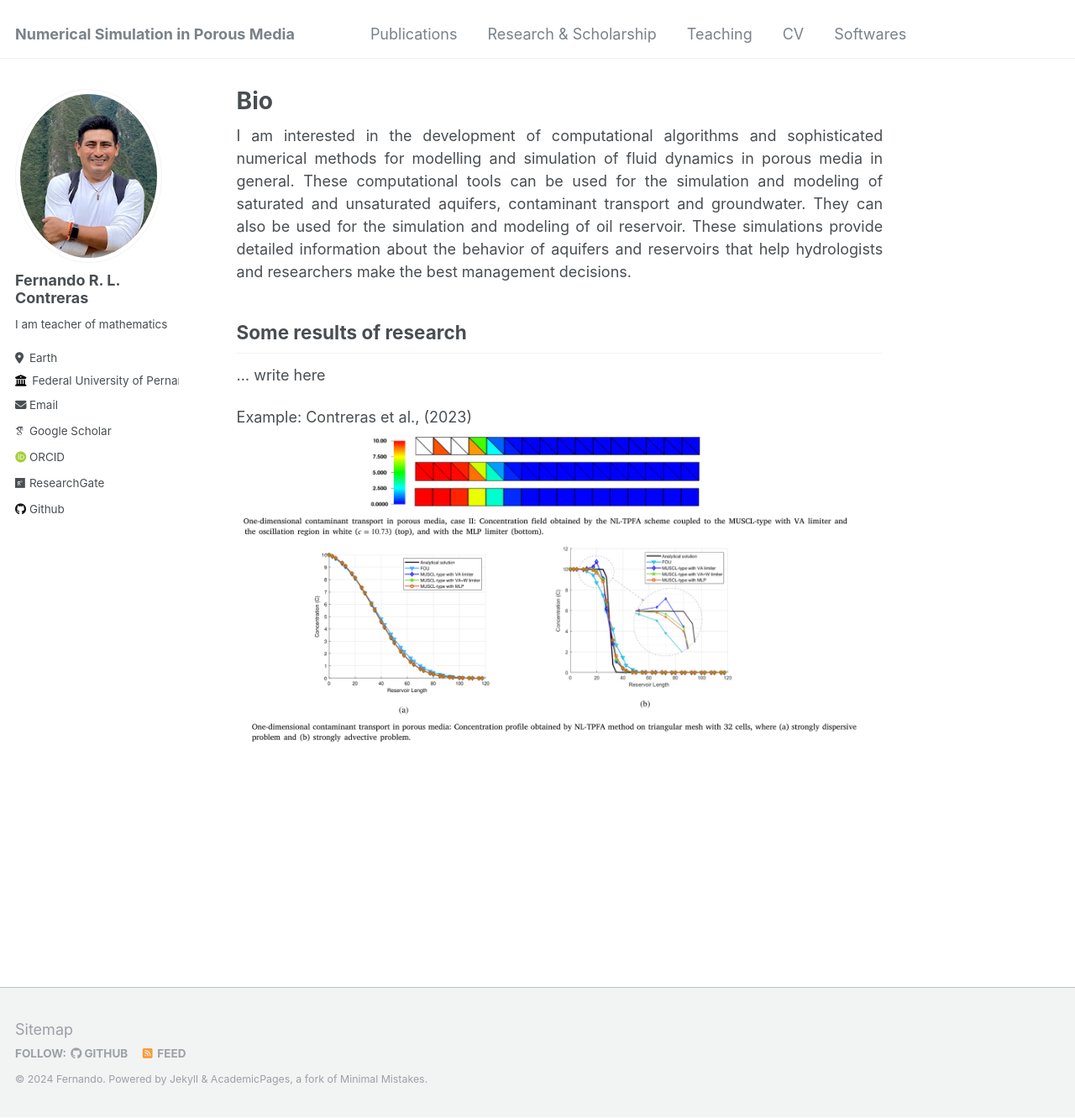
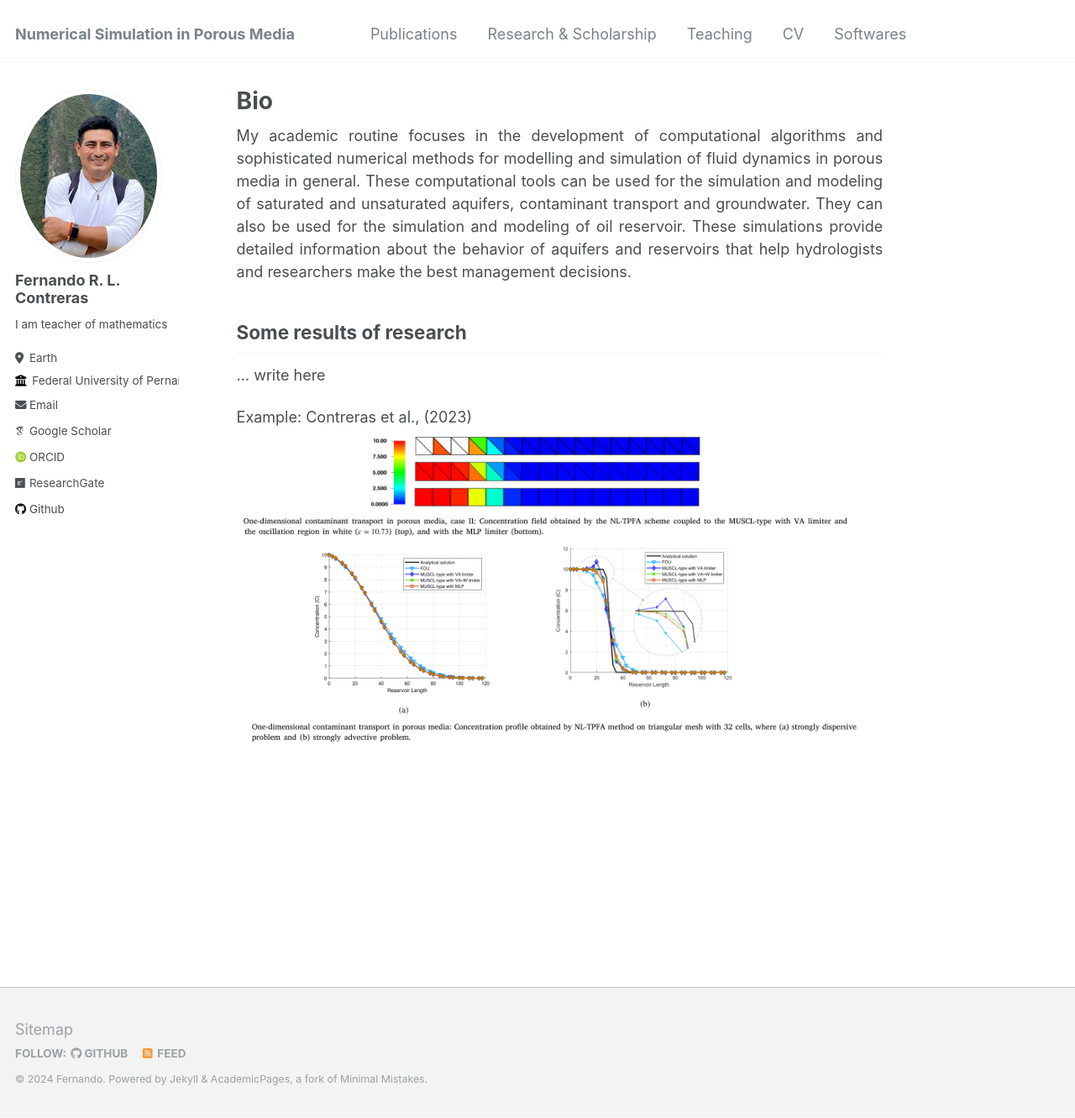
Before and after one commit to Feraul/Feraul.github.io, a Jekyll site: the page built from _pages/about.md, in a window 1280 px wide and 1331 px high. Shown: the whole window at 84% size. Built offline with Jekyll 4.4.1, drawn with Linux system fonts in a browser that asks for light colours; some web fonts are replaced.

Commit message:
Update about.md

```diff
--- a/_pages/about.md
+++ b/_pages/about.md
@@ -8,7 +8,7 @@ redirect_from:
 ---
 
 <p style="text-align: justify;">
-I am interested in the development of computational algorithms and sophisticated numerical methods for modelling and simulation of fluid dynamics in porous media in general. These computational tools can be used for the simulation and modeling of saturated and unsaturated aquifers, contaminant transport and groundwater. They can also be used for the simulation and modeling of oil reservoir. These simulations provide detailed information about the behavior of aquifers and reservoirs that help hydrologists and researchers make the best management decisions.
+ My academic routine focuses in the development of computational algorithms and sophisticated numerical methods for modelling and simulation of fluid dynamics in porous media in general. These computational tools can be used for the simulation and modeling of saturated and unsaturated aquifers, contaminant transport and groundwater. They can also be used for the simulation and modeling of oil reservoir. These simulations provide detailed information about the behavior of aquifers and reservoirs that help hydrologists and researchers make the best management decisions.
 </p>
 
 
```
